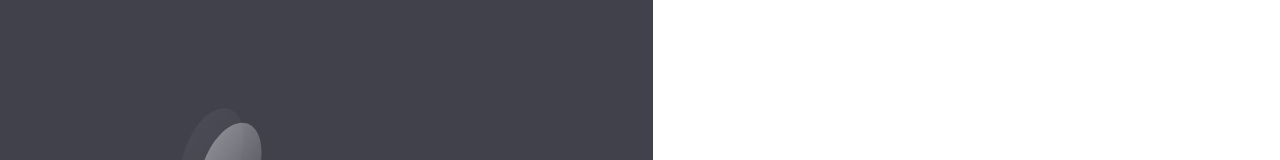
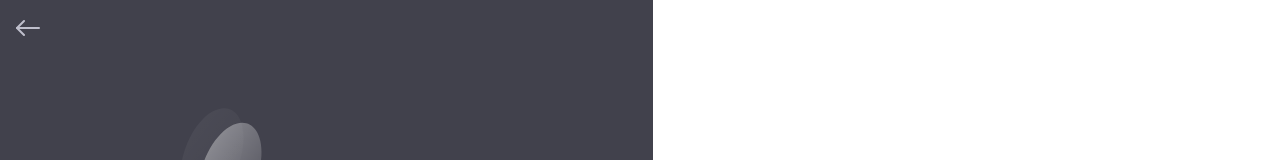
Before and after one commit to lucasgvr/taskflow, a React (Vite) app: page /reset-password in a window 1280 px wide. Shown: the top 160 px of the page. Built offline with nearby package versions, Linux system fonts and the light colour scheme.

Commit message:
Adding back arrows to reset password pages

```diff
--- a/biome.json
+++ b/biome.json
@@ -25,7 +25,8 @@
 				"noNonNullAssertion": "off"
 			},
 			"a11y": {
-				"noLabelWithoutControl": "off"
+				"noLabelWithoutControl": "off",
+				"useKeyWithClickEvents": "off"
 			}
 		}
 	},
--- a/src/pages/RequestResetPasswordPage/index.jsx
+++ b/src/pages/RequestResetPasswordPage/index.jsx
@@ -15,7 +15,10 @@
 import { toast, ToastContainer } from 'react-toastify'
 
 import { Button } from '../../components/Button/index'
+
 import illustrationImg from '../../assets/illustration.svg'
+import arrowImg from '../../assets/arrow.svg'
+
 import './styles.scss'
 
 const APP_URL = import.meta.env.VITE_APP_URL
@@ -92,6 +95,12 @@
 		<div id="pageAuth">
 			<aside>
 				<img
+					src={arrowImg}
+					alt="Back arrow"
+					className="absolute top-4 left-4 cursor-pointer"
+					onClick={() => window.history.back()}
+				/>
+				<img
 					src={illustrationImg}
 					alt="Ilustração simbolizando perguntas e respostas"
 				/>
--- a/src/pages/ResetPasswordPage/index.jsx
+++ b/src/pages/ResetPasswordPage/index.jsx
@@ -15,7 +15,10 @@
 import { toast } from 'react-toastify'
 
 import { Button } from '../../components/Button/index'
+
 import illustrationImg from '../../assets/illustration.svg'
+import arrowImg from '../../assets/arrow.svg'
+
 import './styles.scss'
 
 import { useParams } from 'react-router-dom'
@@ -85,6 +88,12 @@
 		<div id="pageAuth">
 			<aside>
 				<img
+					src={arrowImg}
+					alt="Back arrow"
+					className="absolute top-4 left-4 cursor-pointer"
+					onClick={() => navigate('/')}
+				/>
+				<img
 					src={illustrationImg}
 					alt="Ilustração simbolizando perguntas e respostas"
 				/>
```
